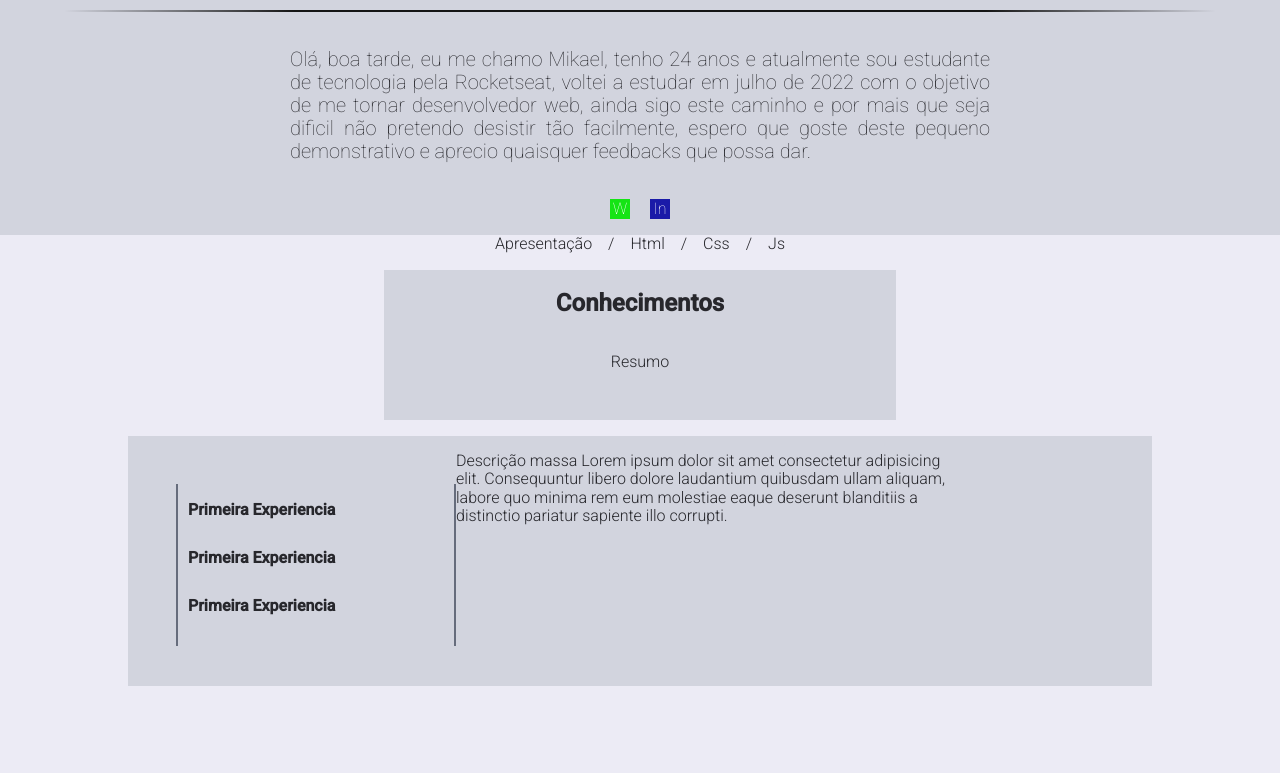
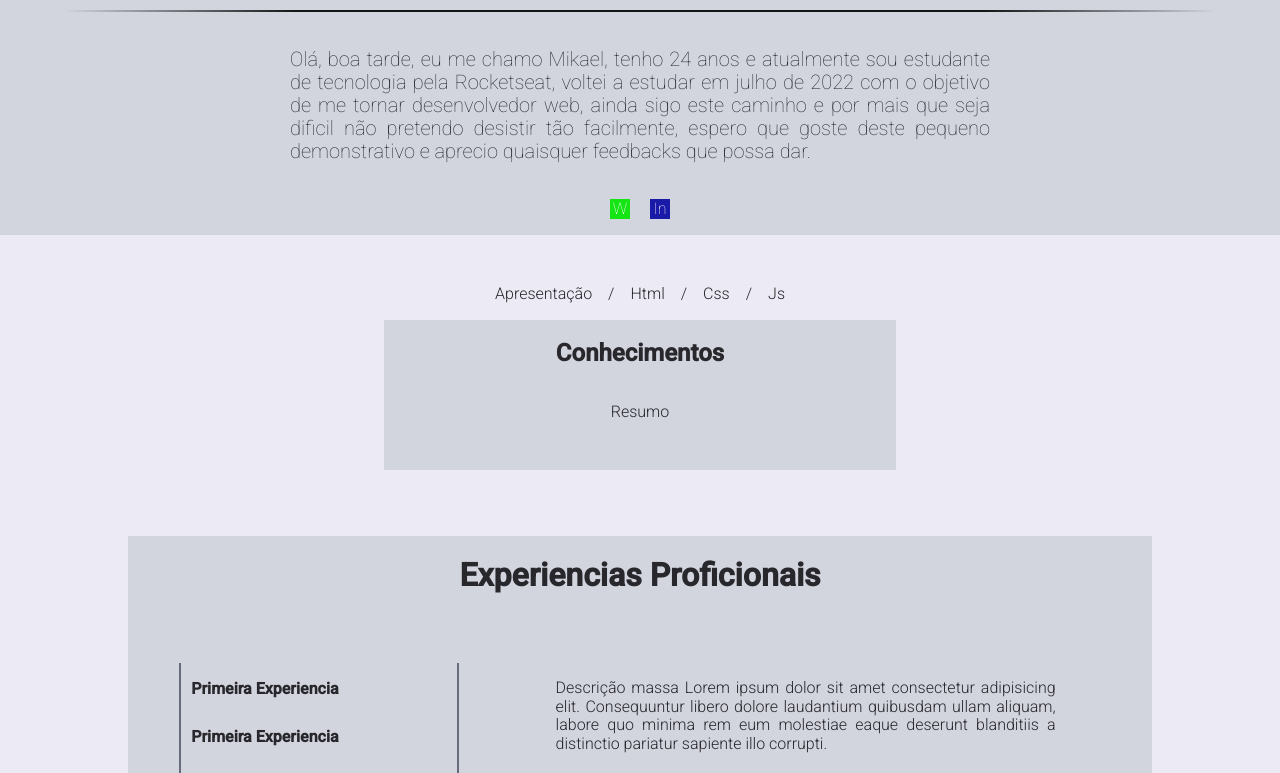
Before and after one commit to Mikael-f-s/Projeto-Curriculo, a website: page index.html in a window 1280 px wide. Shown: the part 166-939 px from the top of the page. Before the commit the page ends 852 px from the top, so only its background shows below. Drawn offline with nearby package versions, Linux system fonts and the light colour scheme.

Commit message:
mod experiencies

```diff
--- a/index.html
+++ b/index.html
@@ -77,6 +77,8 @@
             </section>
         </article>
         <article id="experiencies">
+            <h1>Experiencias Proficionais</h1>
+            <div>
                 <nav>
                     <ul>
                         <li>
@@ -110,6 +112,7 @@
                         Descrição massa Lorem ipsum dolor sit amet consectetur adipisicing elit. Consequuntur libero dolore laudantium quibusdam ullam aliquam, labore quo minima rem eum molestiae eaque deserunt blanditiis a distinctio pariatur sapiente illo corrupti.
                     </p>
                 </div>
+            </div>
         </article>
     </main>
     <footer></footer>
--- a/script/domcontrol.js
+++ b/script/domcontrol.js
@@ -4,7 +4,7 @@ const knowledgeSections = knowledgeArticle.querySelectorAll('section')
 const knowledgeMenu = knowledgeArticle.children[0].children[0]
 const knowledgeItens = arrayKnowledge(knowledgeMenu.children, knowledgeSections)
 const experienciesArticle = document.querySelector('#experiencies')
-const experienciesMenu = experienciesArticle.children[0].children[0]
+const experienciesMenu = experienciesArticle.children[1].children[0].children[0]
 const experienciesH5 = experienciesArticle.querySelectorAll('.experiencieInactive')
 const experienciesLisSections = experienciesArticle.querySelectorAll('section')
 const experienciesDisplay = document.querySelector('#experienciesDescriptionActive')
@@ -17,6 +17,8 @@ const myBirthDate = new Date(1998,06,02)
 const msToYear = 1000*60*60*24*365
 const myAge = Math.floor((fullDate - myBirthDate)/msToYear)
 
+
+console.log(experienciesArticle.children[0].children[0])
 // Cumprimento e alterando idade do #header
 greeting(hours, headerGreeting, myAge, headerMyAge)
 function greeting(hours, headerGreeting, myAge, headerMyAge){
--- a/style/main.css
+++ b/style/main.css
@@ -9,8 +9,8 @@
     font-weight: 300;
 }
 
-#main article {
-    min-width: 400px;
+#knowledge {
+    margin: 50px 0;
 }
 
 #knowledge, #knowledge section {
@@ -49,11 +49,21 @@
 #experiencies {
     width: 80%;
     display: flex;
+    flex-flow: column;
+    align-content: center;
+}
+
+#experiencies > h1 {
+    text-align: center;
+}
+
+#experiencies > div {
+    display: flex;
     flex-flow: row;
 }
 
 #experiencies nav {
-    margin: 2rem 0 0 3rem;
+    margin: 2rem 0 0 5%;
 }
 
 #experiencies nav ul {
@@ -85,9 +95,12 @@
     font-size: 1em;
 }
 
-#experiencies > div {
+#experiencies > div div {
     height: 250px;
     min-width: 300px;
     max-width: 500px;
     width: 70%;
+    padding: 3em;
+    text-align: justify;
+    margin:auto;
 }
```
Lines whose indentation alone changed are shown as unchanged.
